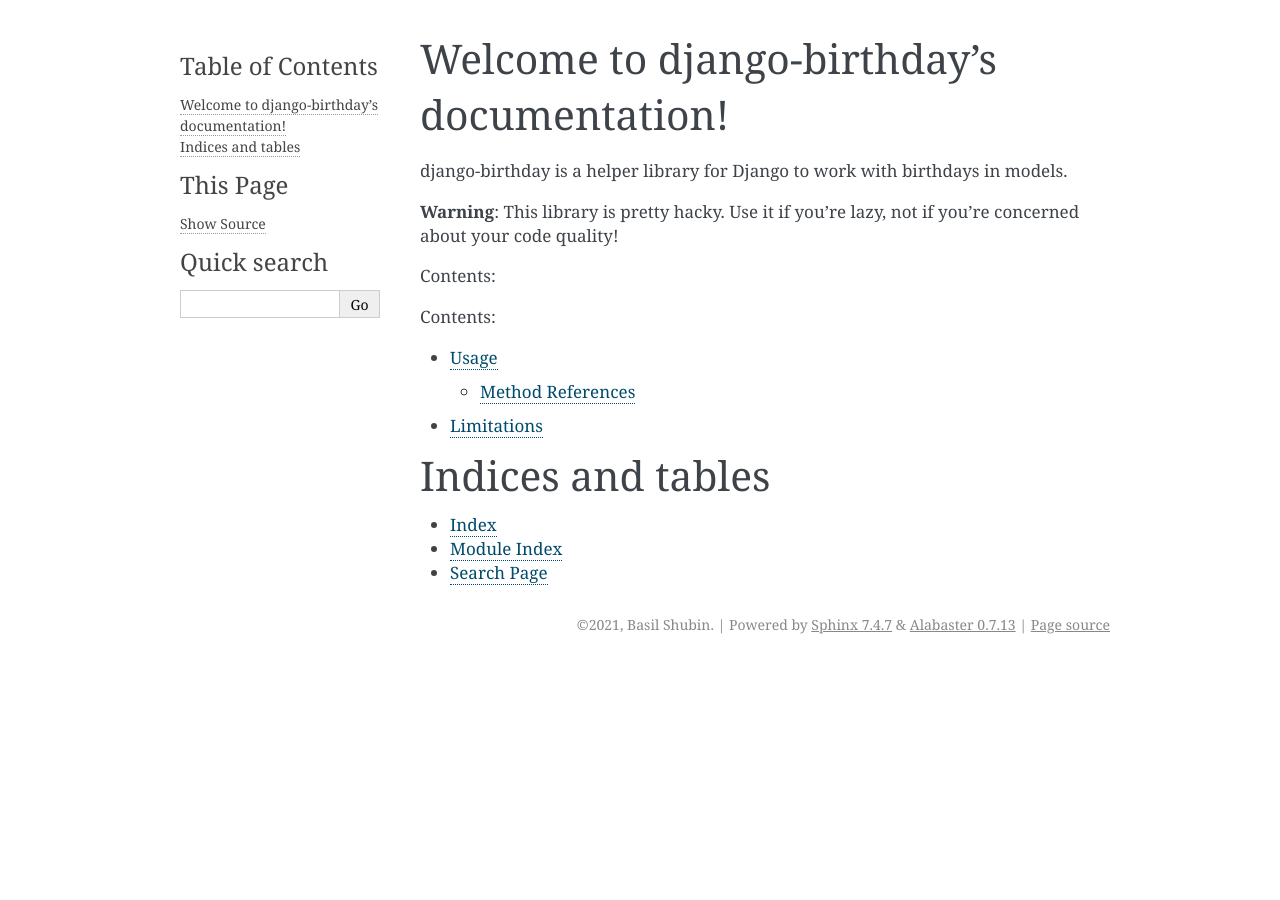
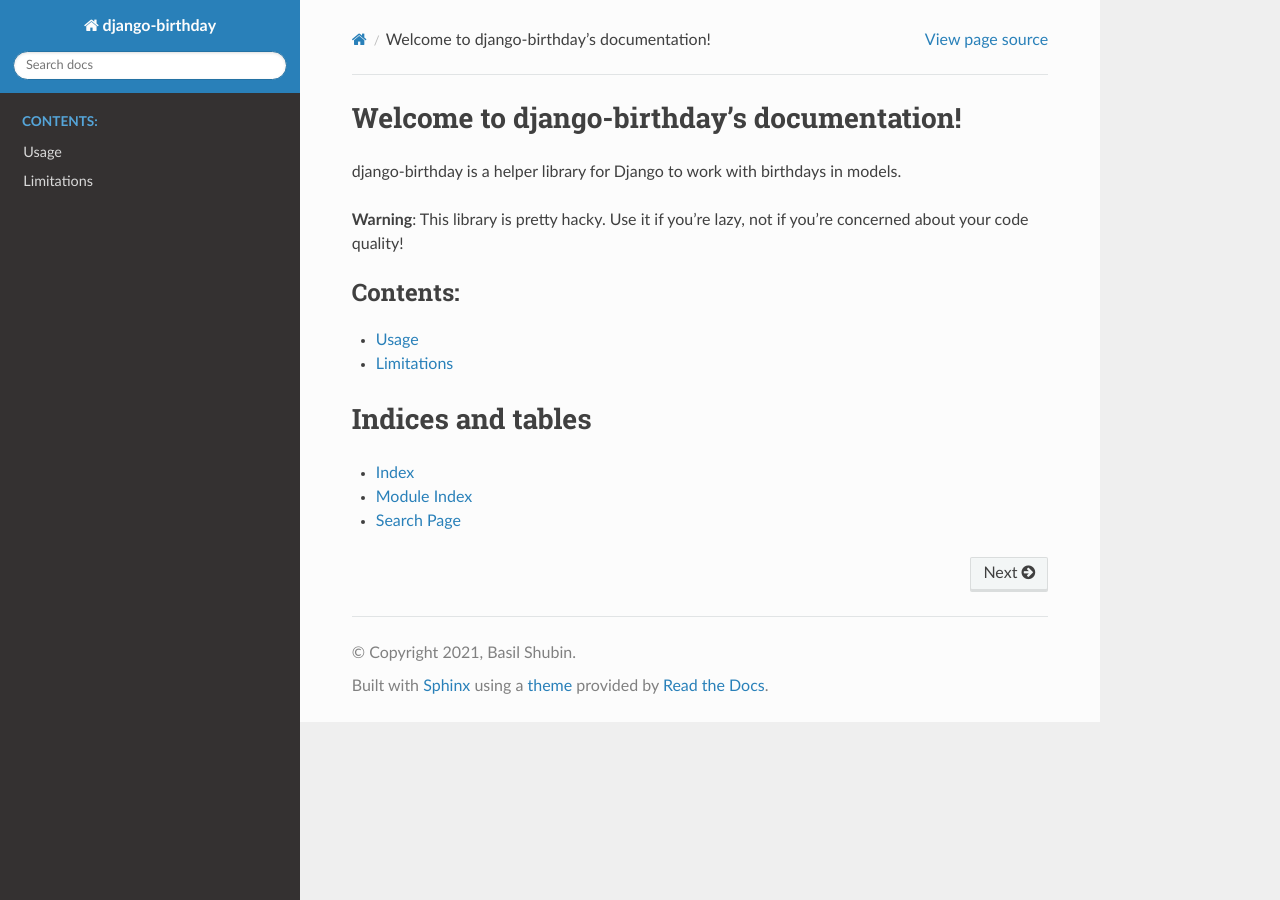
Before and after one commit to bashu/django-birthday, a Sphinx documentation site: the page built from docs/index.rst, in a window 1280 px wide. Built offline with Sphinx 7.4.7 and the Read the Docs theme 2.0.0, drawn with Linux system fonts in a browser that asks for light colours.

Commit message:
Using ReadTheDocs sphinx theme

```diff
--- a/docs/conf.py
+++ b/docs/conf.py
@@ -31,6 +31,7 @@ release = '0.1.4'
 # extensions coming with Sphinx (named 'sphinx.ext.*') or your custom
 # ones.
 extensions = [
+    'sphinx_rtd_theme',
 ]
 
 # Add any paths that contain templates here, relative to this directory.
@@ -47,7 +48,7 @@ exclude_patterns = []
 # The theme to use for HTML and HTML Help pages.  See the documentation for
 # a list of builtin themes.
 #
-html_theme = 'alabaster'
+html_theme = 'sphinx_rtd_theme'
 
 # Add any paths that contain custom static files (such as style sheets) here,
 # relative to this directory. They are copied after the builtin static files,
--- a/docs/index.rst
+++ b/docs/index.rst
@@ -11,10 +11,8 @@ django-birthday is a helper library for Django to work with birthdays in models.
 **Warning**: This library is pretty hacky. Use it if you're lazy, not if you're
 concerned about your code quality!
 
-Contents:
-
 .. toctree::
-    :maxdepth: 2
+    :maxdepth: 1
     :caption: Contents:
 
     usage
```
